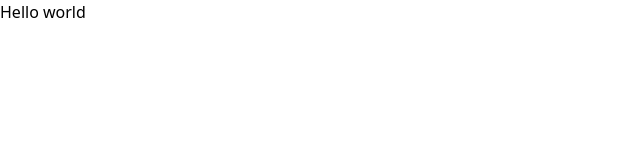
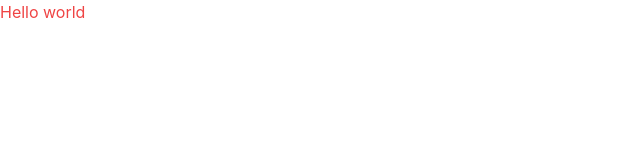
Before and after one commit to samatarmoussa111/Codeurs-Monkeys, a Next.js app in the folder frontend/: page / in a window 1280 px wide. Shown: the top 160 px of the page, without its empty margins (0-640 px from the left). Built offline with nearby package versions, Linux system fonts and the light colour scheme.

Commit message:
configuration de firebase & création du composant Typography dans le design systeme

```diff
--- a/frontend/package.json
+++ b/frontend/package.json
@@ -4,7 +4,7 @@
   "private": true,
   "scripts": {
     "dev": "next dev",
-    "build": "next build",
+    "build": "next build && next export && firebase deploy",
     "start": "next start",
     "lint": "next lint"
   },
@@ -12,8 +12,10 @@
     "@types/node": "18.15.11",
     "@types/react": "18.0.35",
     "@types/react-dom": "18.0.11",
+    "clsx": "^1.2.1",
     "eslint": "8.38.0",
     "eslint-config-next": "13.3.0",
+    "firebase": "^9.19.1",
     "next": "13.3.0",
     "react": "18.2.0",
     "react-dom": "18.2.0",
--- /dev/null
+++ b/frontend/src/config/firebase-config.js
@@ -0,0 +1,17 @@
+// Import the functions you need from the SDKs you need
+import { initializeApp } from "firebase/app";
+// TODO: Add SDKs for Firebase products that you want to use
+// https://firebase.google.com/docs/web/setup#available-libraries
+
+// Your web app's Firebase configuration
+const firebaseConfig = {
+  apiKey: "AIzaSyA09q_zN9rs2hJJ3DGY7_CTlgCzPuZSP_w",
+  authDomain: "codeurs-monkeys.firebaseapp.com",
+  projectId: "codeurs-monkeys",
+  storageBucket: "codeurs-monkeys.appspot.com",
+  messagingSenderId: "683633632666",
+  appId: "1:683633632666:web:16962b6a7b9b58a2bc8623",
+};
+
+// Initialize Firebase
+const app = initializeApp(firebaseConfig);
--- a/frontend/src/pages/index.tsx
+++ b/frontend/src/pages/index.tsx
@@ -1,4 +1,5 @@
 import Seo from "@/ui/components/Seo";
+import Typography from "@/ui/design-system/typography/Typography";
 
 export default function Home() {
   return (
@@ -7,7 +8,9 @@ export default function Home() {
         title="Codeurs Monkeys"
         description="Mon super projet pour apprendre Next.js"
       />
-      <h1>Hello world</h1>
+      <Typography variant="display" component="div">
+        Hello world{" "}
+      </Typography>
     </>
   );
 }
--- a/frontend/src/styles/globals.css
+++ b/frontend/src/styles/globals.css
@@ -2,8 +2,10 @@
 @tailwind components;
 @tailwind utilities;
 
+@import url("https://fonts.googleapis.com/css2?family=Inter:wght@100;200;300;400;500;600;700;800;900&display=swap");
+
 @layer base {
   html {
-    font-family: Proxima Nova, system-ui, sans-serif;
+    font-family: inter, system-ui, sans-serif;
   }
 }
--- /dev/null
+++ b/frontend/src/ui/design-system/typography/Typography.tsx
@@ -0,0 +1,56 @@
+import clsx from "clsx";
+
+interface Props {
+  variant?:
+    | "display"
+    | "h1"
+    | "h2"
+    | "h3"
+    | "h4"
+    | "h5"
+    | "lead"
+    | "body-lg"
+    | "body-base"
+    | "body-sm"
+    | "caption1"
+    | "caption2"
+    | "caption3"
+    | "caption4";
+  component?: "h1" | "h2" | "h3" | "h4" | "h5" | "div" | "p" | "span";
+  theme?: "black" | "gray" | "white" | "primary" | "secondary";
+  weight?: "regular" | "medium";
+  className?: string;
+  children: React.ReactNode;
+}
+
+const Typography = ({
+  variant = "h3",
+  component: Component = "div",
+  theme = "black",
+  weight = "regular",
+  children,
+  className,
+}: Props) => {
+  let variantStyles: string = "";
+  switch (variant) {
+    case "display":
+      variantStyles = "text-red-500";
+      break;
+    case "h1":
+      variantStyles = "text-green-500";
+      break;
+  }
+  return (
+    <Component
+      className={clsx(
+        variantStyles,
+        weight === "medium" && "font-medium ",
+        className
+      )}
+    >
+      {children}
+    </Component>
+  );
+};
+
+export default Typography;
```
Also changed, not shown: frontend/firebase.json (added), 2 other files (tests, documents, lock files or other folders).
